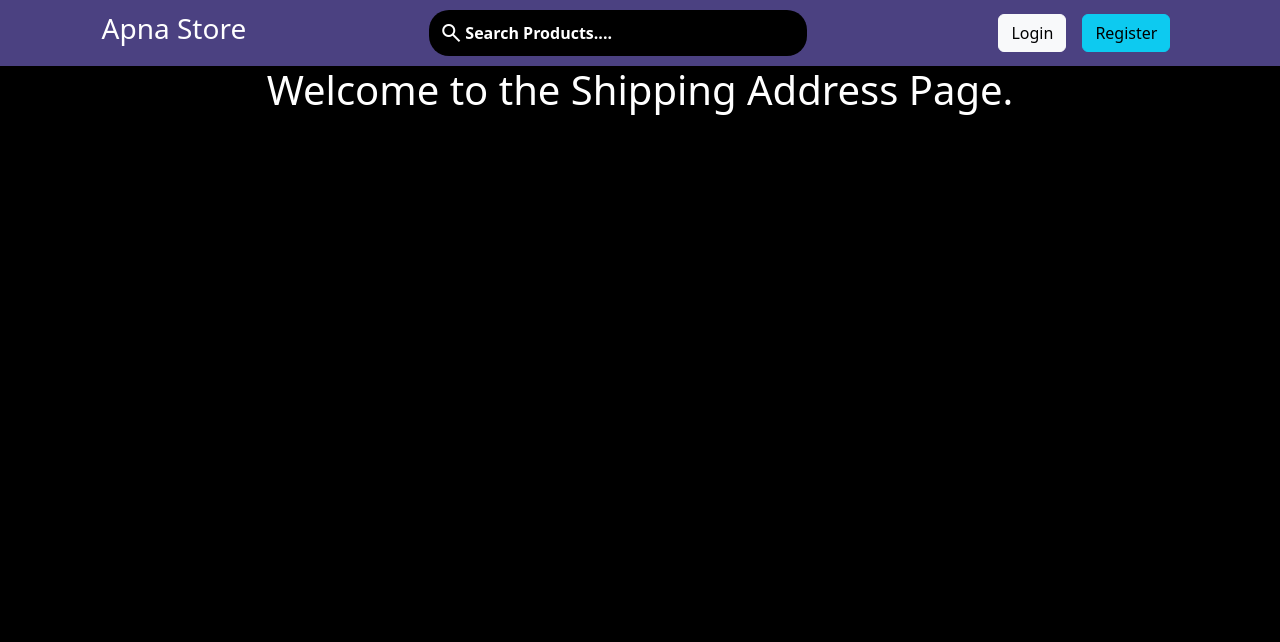
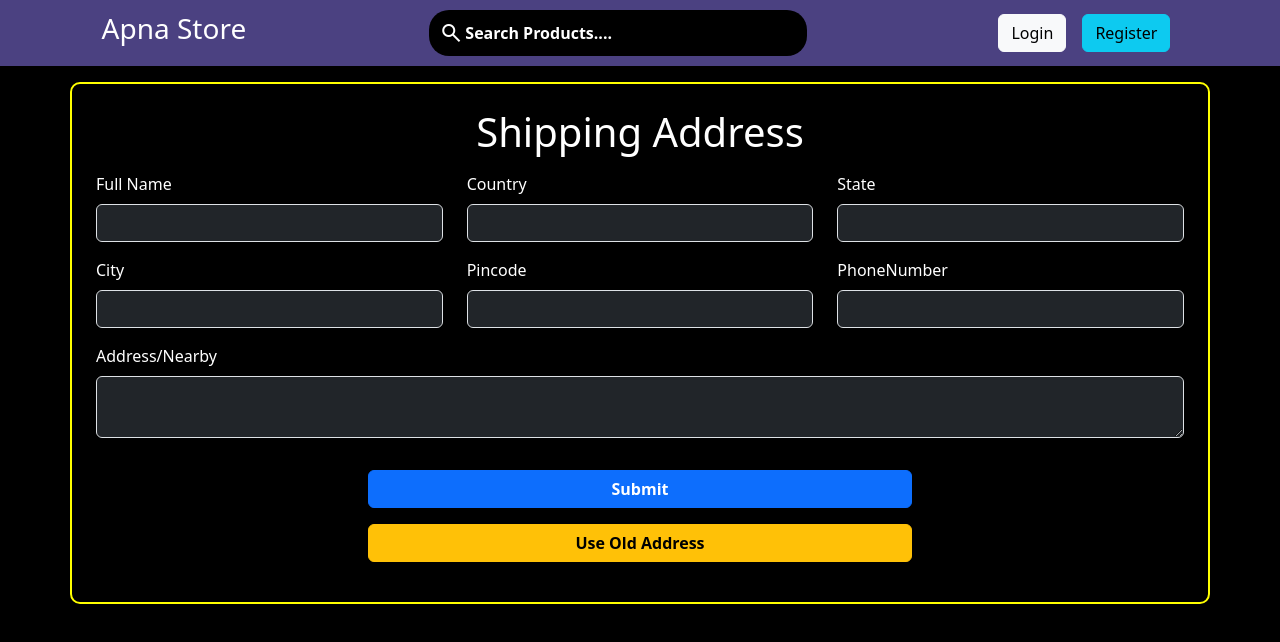
Before and after one commit to CoolShivas/011--MERN_E_Commerce_Platform_with_Admin_Panel, a React (Vite) app in the folder client/: page /shipping in a window 1280 px wide. Shown: the top 642 px of the page. Built offline with nearby package versions, Linux system fonts and the light colour scheme; no server answers.

Commit message:
Completion of Ui of Shipping Address page.

```diff
--- a/client/src/components/Address.jsx
+++ b/client/src/components/Address.jsx
@@ -1,11 +1,106 @@
-import React from "react";
-
 const Address = () => {
   return (
     <>
-      <center>
-        <h1>Welcome to the Shipping Address Page.</h1>
-      </center>
+      <div
+        className="container my-3 p-4"
+        style={{
+          border: "2px solid yellow",
+          borderRadius: "10px",
+        }}
+      >
+        <h1 className="text-center">Shipping Address</h1>
+        <form className="my-3">
+          <div className="row">
+            <div className="mb-3 col-md-4 ">
+              <label htmlFor="full_name" className="form-label">
+                Full Name
+              </label>
+              <input
+                type="text"
+                className="form-control bg-dark text-light"
+                id="full_name"
+              />
+            </div>
+            <div className="mb-3 col-md-4">
+              <label htmlFor="countries" className="form-label">
+                Country
+              </label>
+              <input
+                type="text"
+                className="form-control bg-dark text-light"
+                id="countries"
+              />
+            </div>
+            <div className="mb-3 col-md-4">
+              <label htmlFor="states" className="form-label">
+                State
+              </label>
+              <input
+                type="text"
+                className="form-control bg-dark text-light"
+                id="states"
+              />
+            </div>
+          </div>
+
+          <div className="row">
+            <div className="mb-3 col-md-4 ">
+              <label htmlFor="cities" className="form-label">
+                City
+              </label>
+              <input
+                type="text"
+                className="form-control bg-dark text-light"
+                id="cities"
+              />
+            </div>
+            <div className="mb-3 col-md-4">
+              <label htmlFor="pinCode" className="form-label">
+                Pincode
+              </label>
+              <input
+                type="number"
+                className="form-control bg-dark text-light"
+                id="pinCode"
+              />
+            </div>
+            <div className="mb-3 col-md-4">
+              <label htmlFor="phoneNum" className="form-label">
+                PhoneNumber
+              </label>
+              <input
+                type="number"
+                className="form-control bg-dark text-light"
+                id="phoneNum"
+              />
+            </div>
+          </div>
+
+          <div className="row">
+            <div className="mb-3">
+              <label htmlFor="addNearBy" className="form-label">
+                Address/Nearby
+              </label>
+              <textarea
+                type="text"
+                className="form-control bg-dark text-light"
+                id="addNearBy"
+              />
+            </div>
+          </div>
+
+          <div className="d-grid col-6 mx-auto my-3">
+            <button className="btn btn-primary" style={{ fontWeight: "bold" }}>
+              Submit
+            </button>
+          </div>
+        </form>
+        <div className="d-grid col-6 mx-auto my-3">
+          <button className="btn btn-warning" style={{ fontWeight: "bold" }}>
+            Use Old Address
+          </button>
+        </div>
+      </div>
     </>
   );
 };
```
